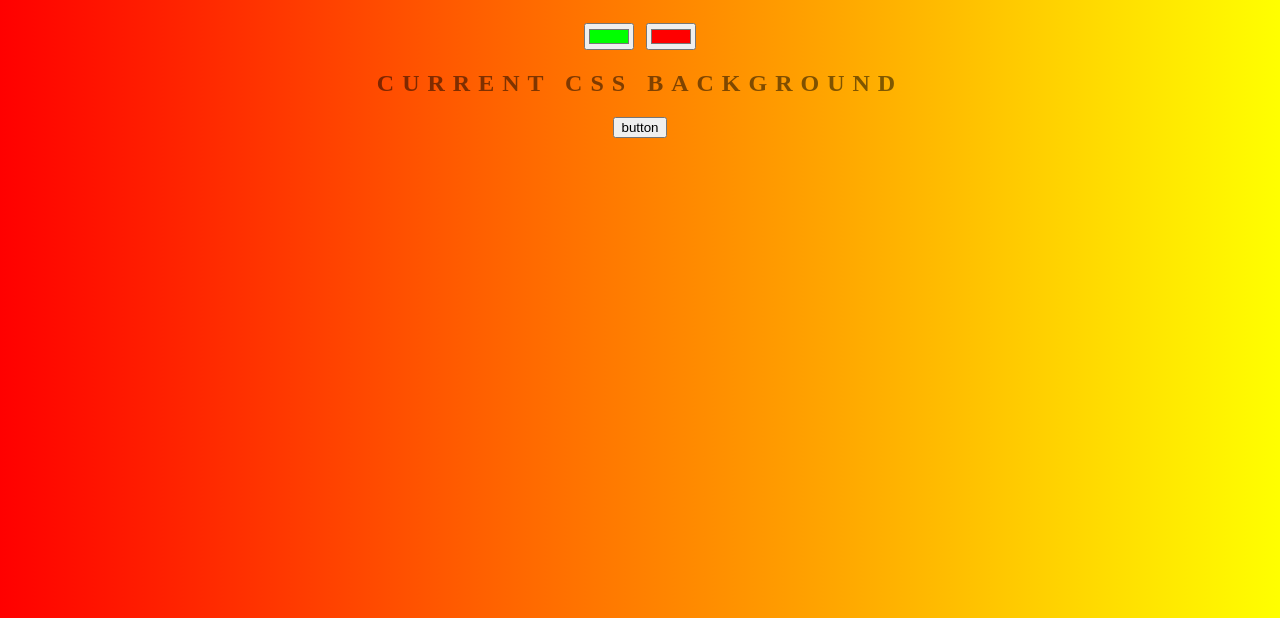
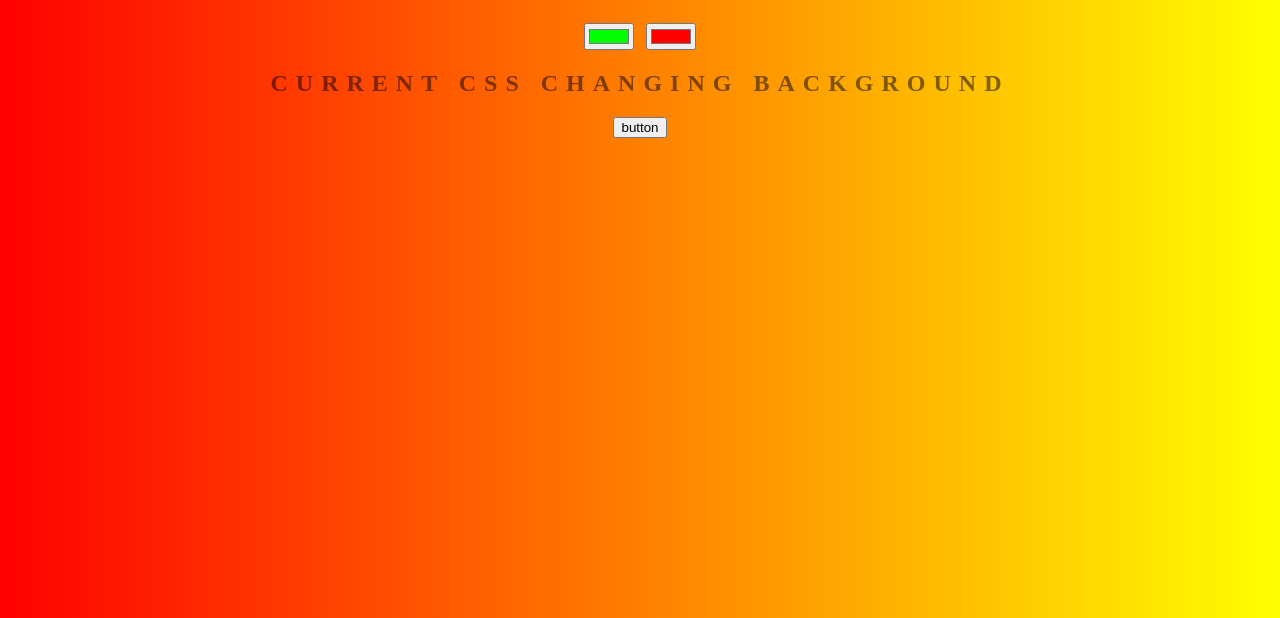
Before and after one commit to zilebe/background-generator, a plain HTML site: page index.html in a window 1280 px wide. Shown: the part 182-800 px from the top of the page. Drawn offline with Linux system fonts and the light colour scheme.

Commit message:
changing text

```diff
--- a/index.html
+++ b/index.html
@@ -11,7 +11,7 @@
 		<h1>This is the Generator</h1>
 		<input class="color1" type="color" name="color1" value="#00ff00" />
 		<input class="color2" type="color" name="color2" value="#ff0000" />
-		<h2>Current CSS Background</h2>
+		<h2>Current CSS Changing Background</h2>
 		<h3></h3>
 		<script src="app.js"></script>
 	</body>
```
